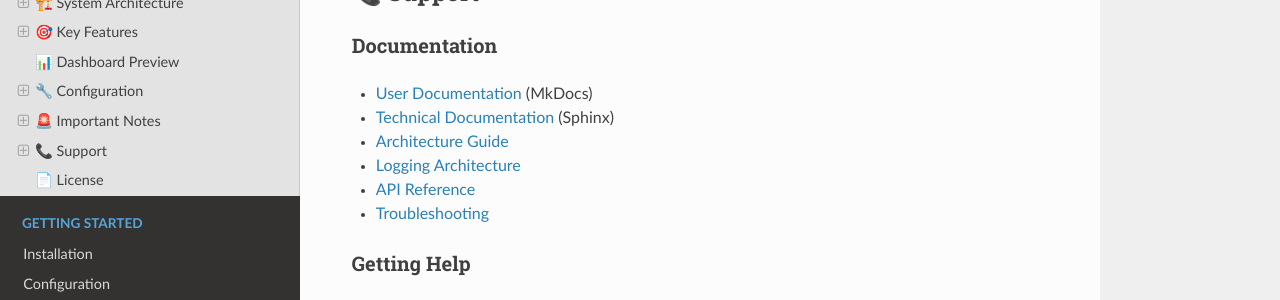
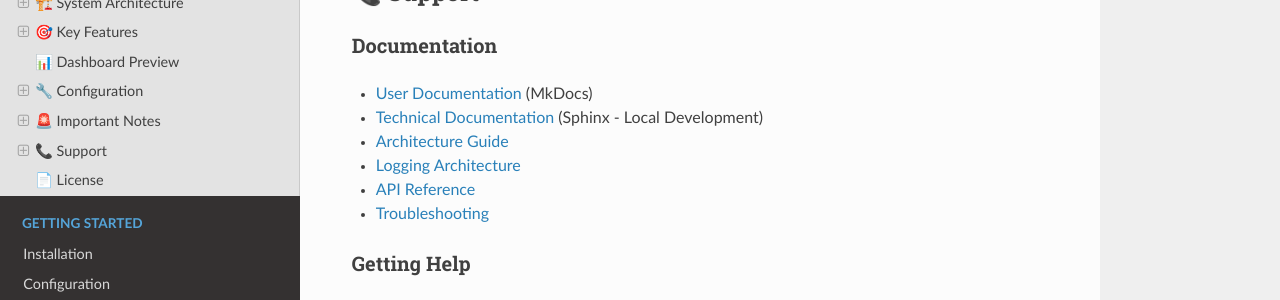
Before and after one commit to nishantnayar/Trading-System, an MkDocs documentation site: the page built from docs/index.md, in a window 1280 px wide and 900 px high, scrolled down 4335 px. Shown: the part 150-450 px from the top of the window. Built offline with MkDocs 1.6.1, drawn with Linux system fonts in a browser that asks for light colours; nearby versions of some CDN libraries.

Commit message:
Fix documentation links - remove conflicting Sphinx GitHub Pages deployment

```diff
--- a/docs/index.md
+++ b/docs/index.md
@@ -210,7 +210,7 @@
 
 ### **Documentation**
 - [User Documentation](https://nishantnayar.github.io/trading-system) (MkDocs)
-- [Technical Documentation](https://nishantnayar.github.io/trading-system-sphinx) (Sphinx)
+- [Technical Documentation](development/) (Sphinx - Local Development)
 - [Architecture Guide](development/architecture.md)
 - [Logging Architecture](development/logging-architecture.md)
 - [API Reference](api/)
```
Also changed, not shown: Readme.md (+1 -1 lines).
